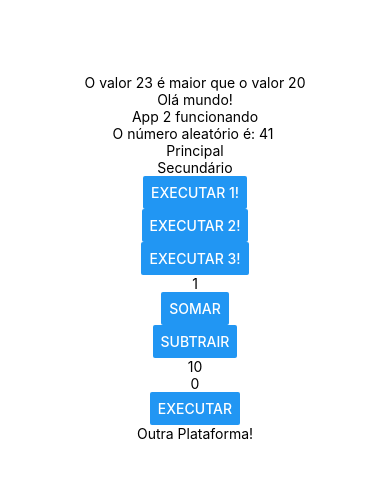
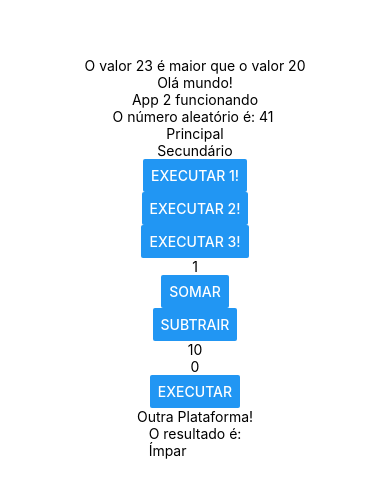
Before and after one commit to Maycdouglas/estudosReactNative, a React Native app: screen / in a window 390 px wide. Shown: the part 164-662 px from the top of the page. Built offline with nearby package versions, Linux system fonts and the light colour scheme.

Commit message:
insere exemplo de renderizacao condicional

```diff
--- a/App.js
+++ b/App.js
@@ -9,11 +9,12 @@ import Estado from './src/fundamentos/Estado';
 import PaiDireto from './src/fundamentos/ComunicacaoDireta/PaiDireto';
 import PaiIndireto from './src/fundamentos/ComunicacaoIndireta/PaiIndireto';
 import Plataforma from './src/fundamentos/Plataforma';
-import { SafeAreaViewComponent, StyleSheet, Text, View } from 'react-native';
+import RenderizacaoCondicional from './src/fundamentos/RenderizacaoCondicional';
+import { SafeAreaView, StyleSheet, Text, View } from 'react-native';
 
 export default function App() {
   return (
-    <View style={styles.container}>
+    <SafeAreaView style={styles.container}>
       <ComponenteComPropriedades prop1 = "20" prop2 = "23"/>
       <Text>Olá mundo!</Text>
       <StatusBar style="auto" />
@@ -25,7 +26,8 @@ export default function App() {
       <PaiDireto a={10}/>
       <PaiIndireto/>
       <Plataforma/>
-    </View>
+      <RenderizacaoCondicional num={3}/>
+    </SafeAreaView>
   );
 }
 
--- /dev/null
+++ b/src/fundamentos/RenderizacaoCondicional.js
@@ -0,0 +1,15 @@
+import React, { useState } from 'react';
+import { View, Text, Button } from 'react-native';
+
+export default ({num = 0}) => {
+    return (
+        //renderiza de acordo com o operador ternário
+        <View>
+            <Text>O resultado é:</Text>
+            {num % 2 === 0
+                ? <Text>Par</Text>
+                : <Text>Ímpar</Text>
+            }
+        </View>
+    )
+}
```
